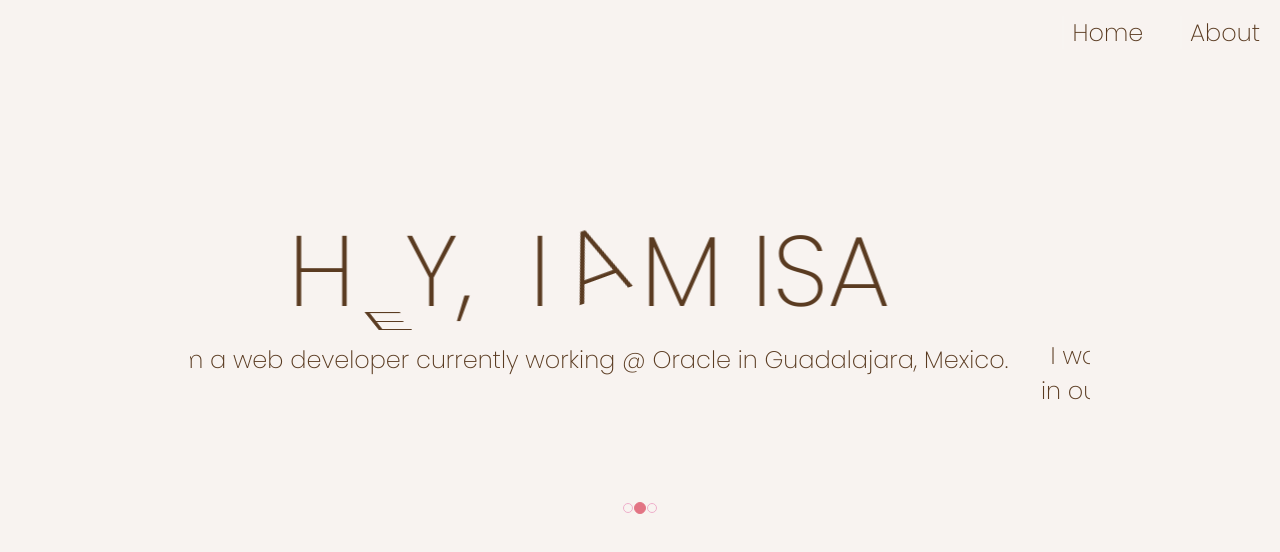
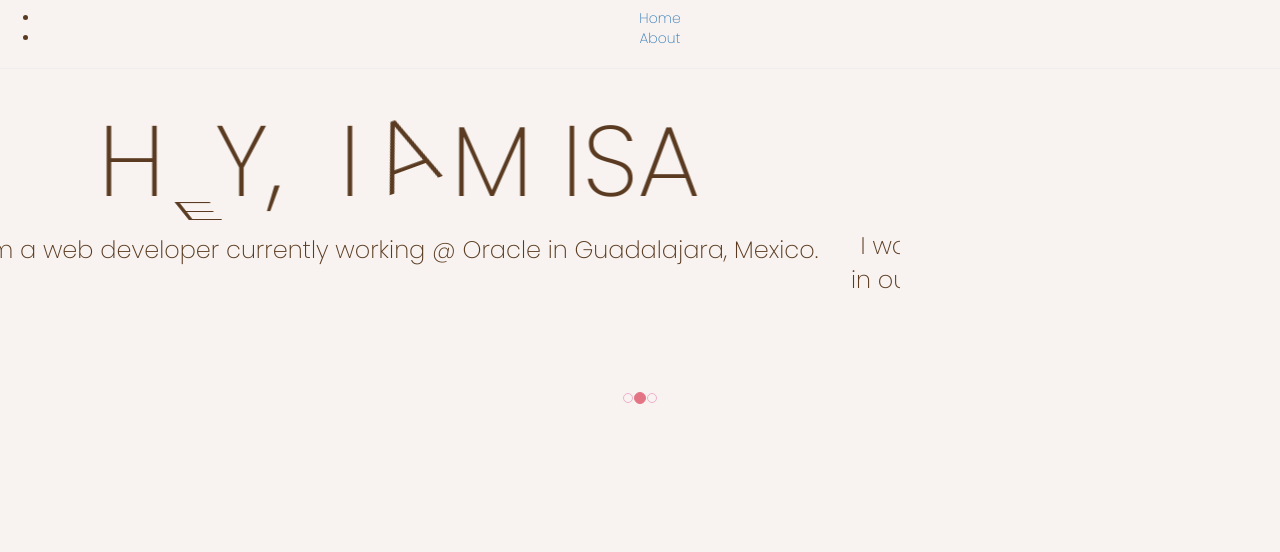
Before and after one commit to isabelcantarero/isacantarero, a React (Create React App) app: page / in a window 1280 px wide. Shown: the top 552 px of the page. Built offline with nearby package versions, Linux system fonts and the light colour scheme.

Commit message:
ugly but worky

```diff
--- a/src/App.js
+++ b/src/App.js
@@ -5,34 +5,25 @@ import { HashRouter } from 'react-router-dom';
 import "./App.css";
 import Home from "./components/home.jsx";
 import About from "./components/about.jsx";
+class App extends Component {
+  render() {
+    return (
+      <HashRouter basename="/">
+        <div>
+          <ul>
+            <li><Link to="/">Home</Link></li>
+            <li><Link to="/about">About</Link></li>
+          </ul>
 
-function App() {
-  return (
-    <HashRouter basename={process.env.PUBLIC_URL + '/'}>
-      <div className="App">
-        <header>
-          <nav className="top-nav-full">
-            <div className="navbar-nav mr-auto">
-              <Link to="/" className="nav-link">
-                {" "}
-                Home{" "}
-              </Link>
-              <Link to="/about" className="nav-link">
-                About
-              </Link>
-            </div>
-          </nav>
-        </header>
+          <hr />
 
-        <body className="flex-container">
-          <Switch>
-            <Route exact path={'/'} component={Home} />
-            <Route exact path={'/about'} component={About} />
-          </Switch>
-        </body>
-      </div>
-    </HashRouter>
-  );
+          <Route exact path="/" component={Home} />
+          <Route path="/about" component={About} />
+        </div>
+      </HashRouter>
+    );
+  }
 }
 
+
 export default App;
```
